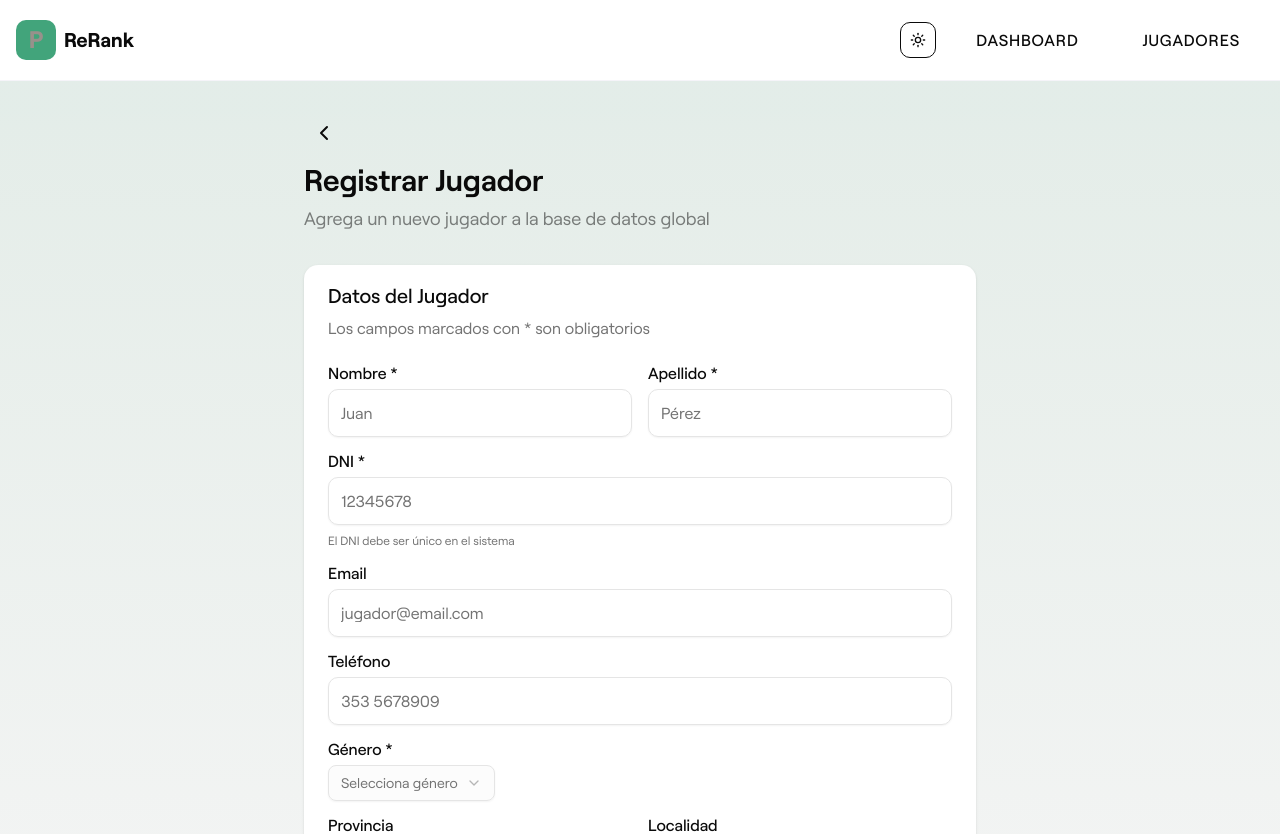
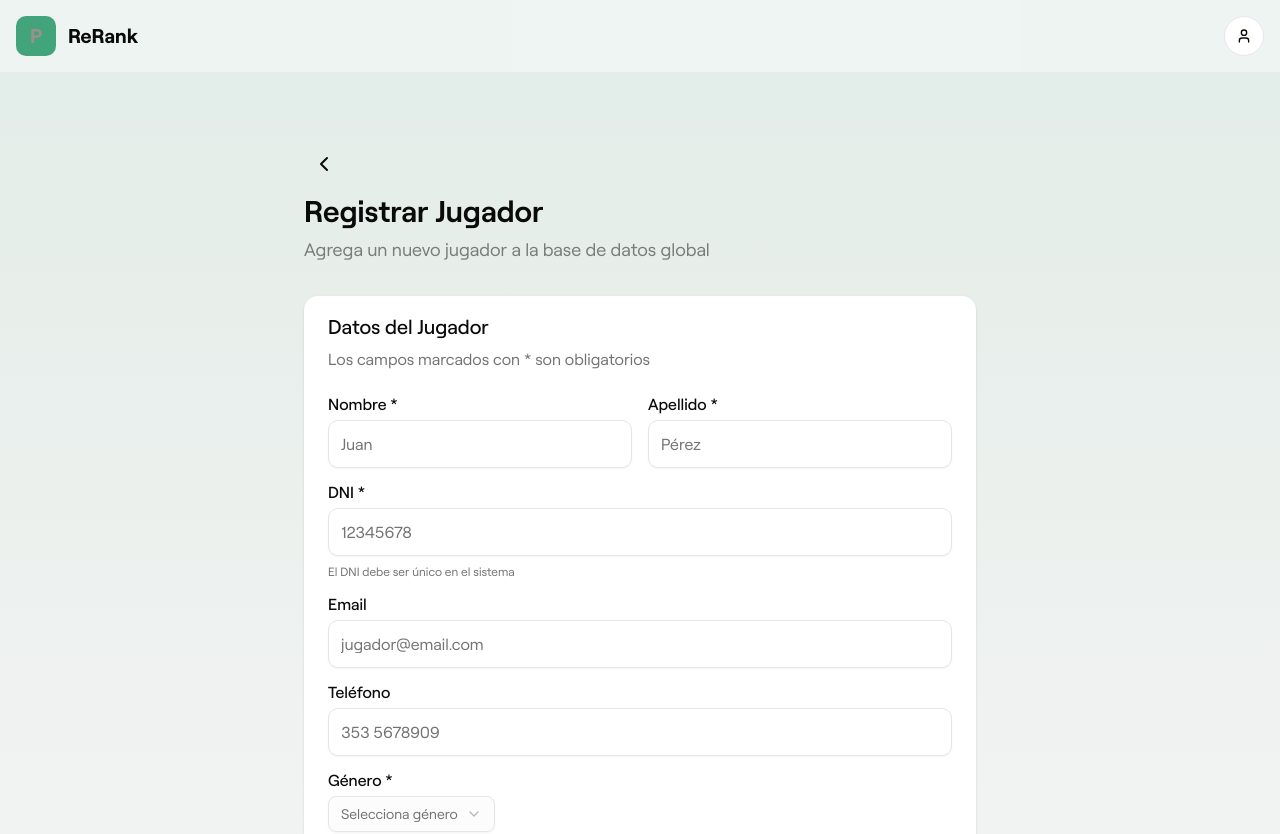
Before and after one commit to santimart/padel-cms, a Next.js app: page /register-player in a window 1280 px wide. Shown: the top 834 px of the page. Built offline with nearby package versions, Linux system fonts and the light colour scheme; no server answers.

Commit message:
refactor: Replace inline header with `DashboardHeader` component.

```diff
--- a/app/register-player/page.tsx
+++ b/app/register-player/page.tsx
@@ -15,6 +15,7 @@ import { useGeoRef, type Province, type Locality } from '@/hooks/use-georef'
 import { Autocomplete } from '@/components/ui/autocomplete'
 import { ModeToggle } from '@/components/mode-toggle'
 import { PageHeader } from '@/components/ui/page-header'
+import { DashboardHeader } from '@/components/dashboard/header'
 
 export default function RegisterPlayerPage() {
   const router = useRouter()
@@ -147,27 +148,7 @@ export default function RegisterPlayerPage() {
   return (
     <div className="min-h-screen">
       {/* Header */}
-      <header className="border-b border-border/40 bg-card">
-        <div className="container mx-auto px-4 py-4 flex items-center justify-between">
-          <div className="flex items-center gap-2">
-            <Link href="/dashboard" className="flex items-center gap-2">
-              <div className="h-10 w-10 rounded-lg bg-primary flex items-center justify-center">
-                <span className="text-2xl font-bold text-primary-foreground">P</span>
-              </div>
-              <span className="text-xl font-bold">ReRank</span>
-            </Link>
-          </div>
-          <nav className="flex items-center gap-4">
-            <ModeToggle />
-            <Button variant="ghost" asChild>
-              <Link href="/dashboard">Dashboard</Link>
-            </Button>
-            <Button variant="ghost" asChild>
-              <Link href="/players">Jugadores</Link>
-            </Button>
-          </nav>
-        </div>
-      </header>
+    <DashboardHeader />
 
       {/* Main Content */}
       <main className="container mx-auto px-4 py-8">
```
